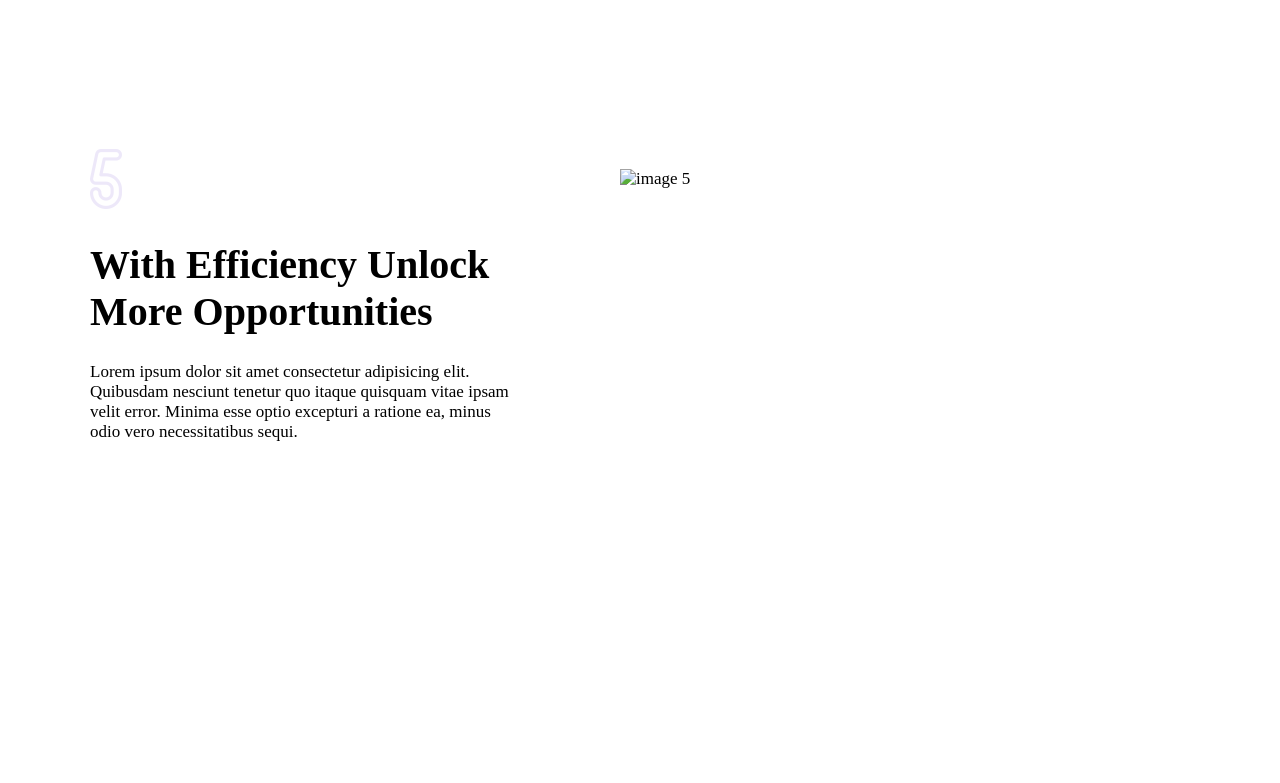
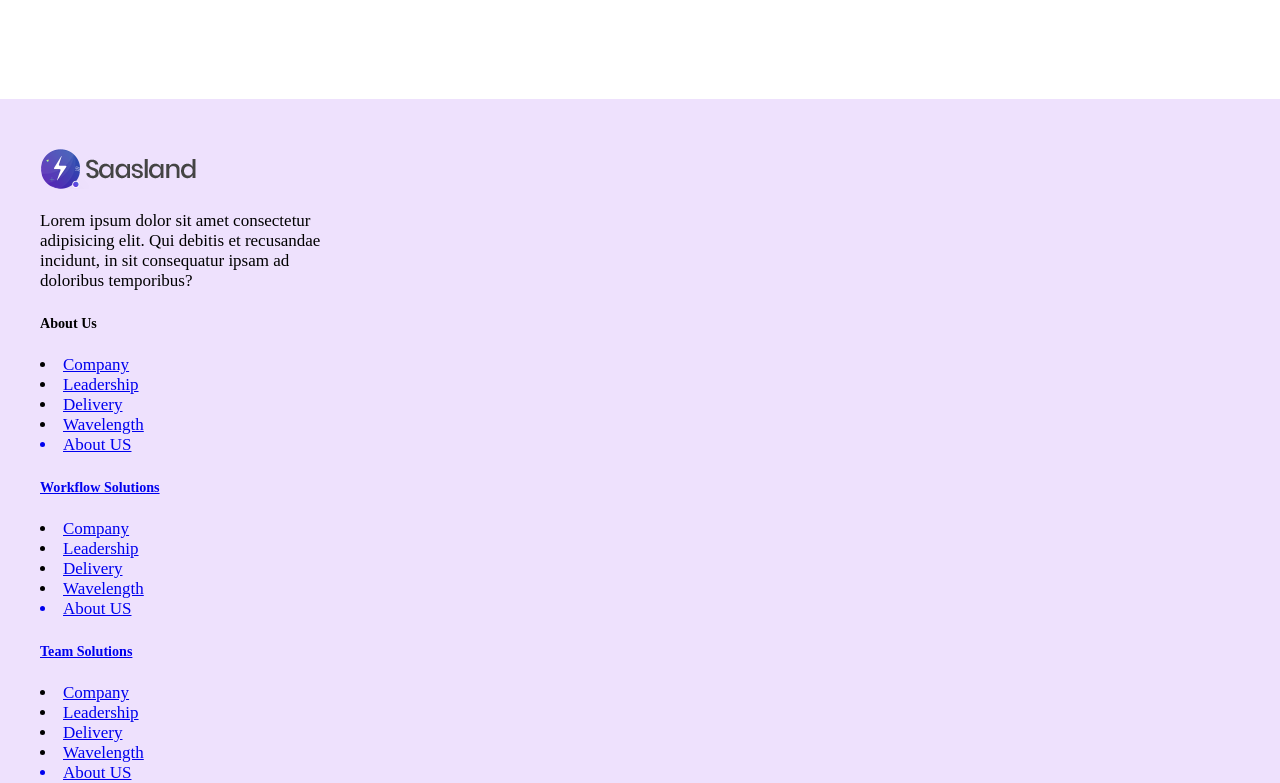
Before and after one commit to asifnkabir/Sassland, a plain HTML site: page index.html in a window 1280 px wide. Shown: the part 2579-3362 px from the top of the page. Before the commit the page ends 3158 px from the top, so only its background shows below. Drawn offline with Linux system fonts and the light colour scheme.

Commit message:
index.html

```diff
--- a/index.html
+++ b/index.html
@@ -124,33 +124,89 @@
 
                 </div>
 
-            </div>
+         </div>
 
-            </div>
-
-            <!-- Item 5 -->
-
-            <div class="single-item">
-                <div class="single-text">
-
-                    <div class="text">
-                    <img src="images/5.png" alt="5">
-
-                    <h1>With Efficiency Unlock More Opportunities</h1>
-                    <p>Lorem ipsum dolor sit amet consectetur adipisicing elit. Quibusdam nesciunt tenetur quo itaque quisquam vitae ipsam velit error. Minima esse optio excepturi a ratione ea, minus odio vero necessitatibus sequi.</p>
-
-                    </div>
-
-                </div>
-
-                <div class="single-photo">
-                    <img src="images/process_5.png" alt="image 5">
-
-                </div>
-
-            </div>
 
         </div>
         </main>
+
+        <footer>
+
+        <div class="container">
+
+        <div clas="footer-item-parent">
+
+            <div class="footer-item">
+                <img src="images/logo2.png" alt="Logo 2">
+                <p>Lorem ipsum dolor sit amet consectetur adipisicing elit. Qui debitis et recusandae incidunt, in sit consequatur ipsam ad doloribus temporibus?</p>
+
+
+            </div>
+            <div class="footer-item">
+                <h5>About Us</h5>
+                <li><a href="#">Company</li>
+                    <li><a href="#">
+                    Leadership
+                    </li>
+                        <li><a href="#">
+                        Delivery
+                        </li>
+                            <li><a href="#">
+                            Wavelength
+                            </li>
+                            <li href="#">
+                                About US
+
+
+                            </li>
+            </div>
+
+
+            <div class="footer-item">
+                <h5>
+                    Workflow Solutions
+
+            </h5>
+                <li><a href="#">Company</li>
+                    <li><a href="#">
+                    Leadership
+                    </li>
+                        <li><a href="#">
+                        Delivery
+                        </li>
+                            <li><a href="#">
+                            Wavelength
+                            </li>
+                            <li href="#">
+                                About US
+
+
+                            </li>
+                        </div>
+
+            <div class="footer-item"><h5>
+            Team Solutions
+            </h5>
+                <li><a href="#">Company</li>
+                    <li><a href="#">
+                    Leadership
+                    </li>
+                        <li><a href="#">
+                        Delivery
+                        </li>
+                            <li><a href="#">
+                            Wavelength
+                            </li>
+                            <li href="#">
+                                About US
+
+
+                            </li>
+                        </div>
+        </div>
+        </div>
+
+
+        </footer>
     </body>
     </html>
```
